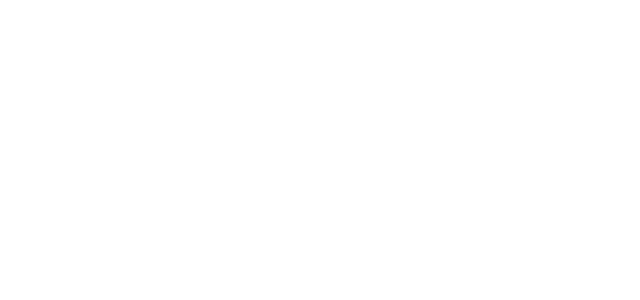
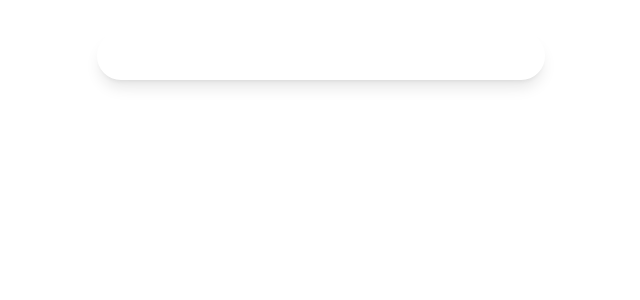
Before and after one commit to Stenca/weather-app-svelte, a SvelteKit app: page / in a window 1280 px wide. Shown: the top 300 px of the page, without its empty margins (319-959 px from the left). Built offline with nearby package versions, Linux system fonts and the light colour scheme.

Commit message:
feat: Search component + Icons

```diff
--- a/package.json
+++ b/package.json
@@ -26,6 +26,7 @@
 		"vitest": "^5.0.2"
 	},
 	"dependencies": {
+		"@lucide/svelte": "^1.48.0",
 		"@tailwindcss/vite": "^4.3.3",
 		"tailwindcss": "^4.3.3"
 	}
--- /dev/null
+++ b/src/lib/components/SearchBar.svelte
@@ -0,0 +1,46 @@
+<script lang="ts">
+import {MapPin, Search} from "@lucide/svelte"
+
+    let { query = $bindable(""), onSearch, onUseLocation}: {
+        query?: string,
+        onSearch: (query: string) => void;
+        onUseLocation: () => void;
+    } = $props()
+
+    function handleSubmit(e: SubmitEvent) {
+        e.preventDefault()
+        const trimmed = query.trim()
+        if (trimmed) onSearch(trimmed)
+    }
+</script>
+
+<form
+    class="flex items-center gap-2 w-full max-w-md px-4 py-1.5 rounded-full bg-white/5 backdrop-blur-xl border-white/20 shadow-lg"
+    onsubmit={handleSubmit}
+>
+    <input
+    type="search"
+    class="flex-1 min-w-0 bg-transparent border-none outline-none text-white text-sm placeholder:text-white/50"
+    placeholder="Search a city..."
+    bind:value={query}
+    autocomplete="off"
+    required
+    />
+
+    <button
+    type="button"
+    class="shrink-0 w-9 h-9 rounded-full flex items-center justify-center text-white bg-white/15 hover:bg-white/25 active:scale-95 transition"
+    onclick={onUseLocation}
+    aria-label="Use my location"
+    >
+        <MapPin size={16}/>
+    </button>
+
+    <button
+        type="submit"
+        class="shrink-0 w-9 h-9 rounded-full flex items-center justify-center text-white bg-white/15 hover:bg-white/25 active:scale-95 transition"
+        aria-label="Search"
+    >
+        <Search size={16}/>
+    </button>
+</form>
--- /dev/null
+++ b/src/lib/components/WeatherIcon.svelte
@@ -0,0 +1,21 @@
+<script lang="ts">
+  import { Sun, CloudSun, Cloud, CloudRain, CloudDrizzle, CloudSnow, CloudLightning, CloudFog } from "@lucide/svelte";
+
+  let { code, size = 24 }: { code: number; size?: number } = $props();
+
+  const Icon = $derived(
+    code === 0 ? Sun :
+    code <= 2 ? CloudSun :
+    code === 3 ? Cloud :
+    code === 45 || code === 48 ? CloudFog :
+    code <= 57 ? CloudDrizzle :
+    code <= 67 ? CloudRain :
+    code <= 77 ? CloudSnow :
+    code <= 82 ? CloudRain :
+    code <= 86 ? CloudSnow :
+    code >= 95 ? CloudLightning :
+    Cloud
+  );
+</script>
+
+<Icon size={size} />
--- a/src/lib/utils/weatherIcons.ts
+++ /dev/null
@@ -1,70 +0,0 @@
-import {
-  Sun,
-  CloudSun,
-  Cloud,
-  CloudRain,
-  CloudDrizzle,
-  CloudSnow,
-  CloudLightning,
-  CloudFog,
-} from "lucide-static";
-
-export function weatherIcon(code: number): string {
-  const svg = (iconString: string) => `
-    <span class="lucide-icon">
-      ${iconString}
-    </span>
-  `;
-
-  if (code === 0) return svg(Sun);
-
-  if (code === 1 || code === 2) return svg(CloudSun);
-
-  if (code === 3) return svg(Cloud);
-
-  if (code === 45 || code === 48) return svg(CloudFog);
-
-  if (code >= 51 && code <= 57) return svg(CloudDrizzle);
-
-  if (code >= 61 && code <= 67) return svg(CloudRain);
-
-  if (code >= 71 && code <= 77) return svg(CloudSnow);
-
-  if (code >= 80 && code <= 82) return svg(CloudRain);
-
-  if (code === 85 || code === 86) return svg(CloudSnow);
-
-  if (code >= 95) return svg(CloudLightning);
-
-  return svg(Cloud);
-}
-
-const LABELS: Record<number, string> = {
-  0: "Clear sky",
-  1: "Mainly clear",
-  2: "Partly cloudy",
-  3: "Overcast",
-  45: "Fog",
-  48: "Rime fog",
-  51: "Light drizzle",
-  53: "Drizzle",
-  55: "Dense drizzle",
-  61: "Light rain",
-  63: "Rain",
-  65: "Heavy rain",
-  71: "Light snow",
-  73: "Snow",
-  75: "Heavy snow",
-  80: "Light showers",
-  81: "Showers",
-  82: "Violent showers",
-  85: "Snow showers",
-  86: "Heavy snow showers",
-  95: "Thunderstorm",
-  96: "Thunderstorm with hail",
-  99: "Severe thunderstorm",
-};
-
-export function describeWeather(code: number): string {
-  return LABELS[code] ?? "Unknown";
-}
--- a/src/routes/+page.svelte
+++ b/src/routes/+page.svelte
@@ -1,3 +1,22 @@
 <script lang="ts">
+import SearchBar from "$lib/components/SearchBar.svelte";
+
+let searchQuery = $state("")
+
+function handleSearch(query: string) {
+
+}
+
+function handleUseLocation() {
+
+}
 
 </script>
+
+<div class="min-h-screen flex flex-col items-center gap-4 p-8">
+    <SearchBar
+        bind:query={searchQuery}
+        onSearch={handleSearch}
+        onUseLocation={handleUseLocation}
+    />
+</div>
```
Also changed, not shown: 1 other file (tests, documents, lock files or other folders).
